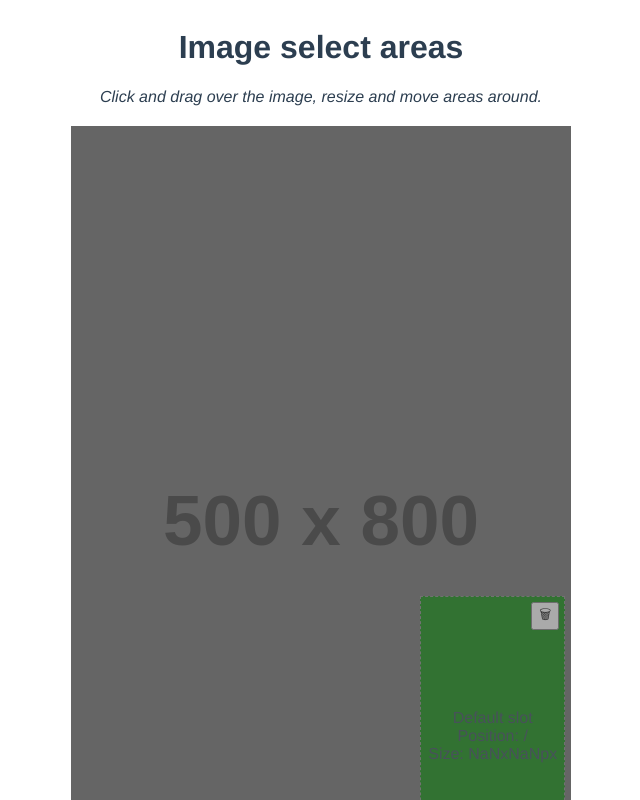
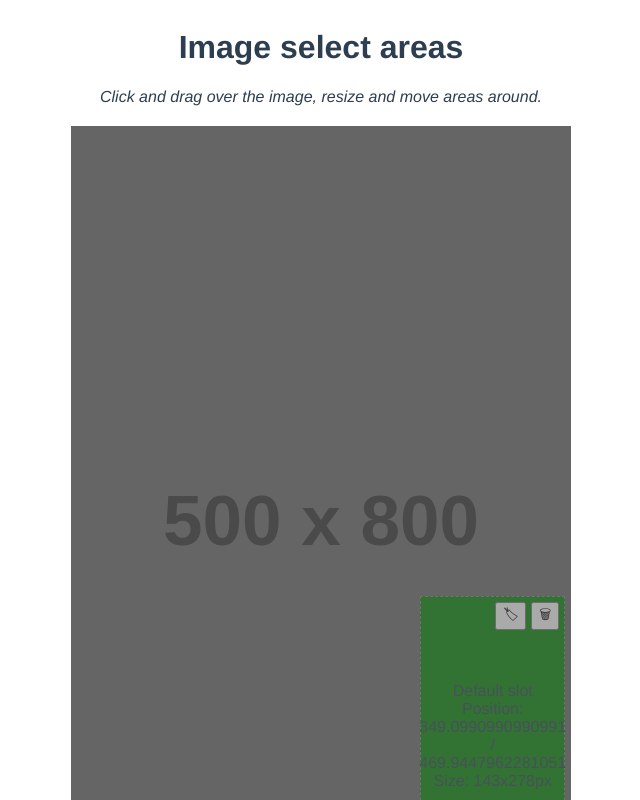
Before and after one commit to carestad/vue-image-select-areas, a Vue app: page / in a window 1280 px wide. Shown: the top 800 px of the page, without its empty margins (319-959 px from the left). Built offline with nearby package versions, Linux system fonts and the light colour scheme.

Commit message:
Update example

```diff
--- a/src/App.vue
+++ b/src/App.vue
@@ -14,8 +14,17 @@ const areas = ref([
   },
 ]);
 
-const dealWithAdded = stuff => {
-  console.log('Added', stuff);
+const dealWithAdded = (newArea) => {
+  console.log('Added', newArea);
+  newArea.label = 'Test';
+};
+const onEditAreaLabel = index => {
+  const area = areas.value[index];
+  console.log('Edit label', index, area);
+  area.label = prompt('Label?', area.label ?? '');
+};
+const onDeleteArea = index => {
+  areas.value.splice(index, 1);
 };
 function clearAreas() {
   areas.value = [];
@@ -32,11 +41,17 @@ function clearAreas() {
         @added="dealWithAdded"
         v-model="areas"
       >
-        <template #default="area">
+        <template #default="{area}">
           <div>
-            <div>Default slot</div>
+            <div>{{area.label ?? 'Default slot'}}</div>
             <div>Position: {{area.left}} / {{area.top}}</div>
             <div>Size: {{Math.round(area.width)}}x{{Math.round(area.height)}}px</div>
+          </div>
+        </template>
+        <template #toolbar="{index}">
+          <div class="toolbar">
+            <button class="edit" @click="onEditAreaLabel(index)" title="Edit label">🏷</button>
+            <button class="delete" @click="onDeleteArea(index)" title="Remove">🗑</button>
           </div>
         </template>
       </image-select-areas>
@@ -70,4 +85,13 @@ function clearAreas() {
 .image {
   max-height: 100vh;
 }
+
+.image .toolbar {
+  position: absolute;
+  top: 5px;
+  right: 5px;
+}
+.image .toolbar * {
+  margin-left: 5px;
+}
 </style>
```
